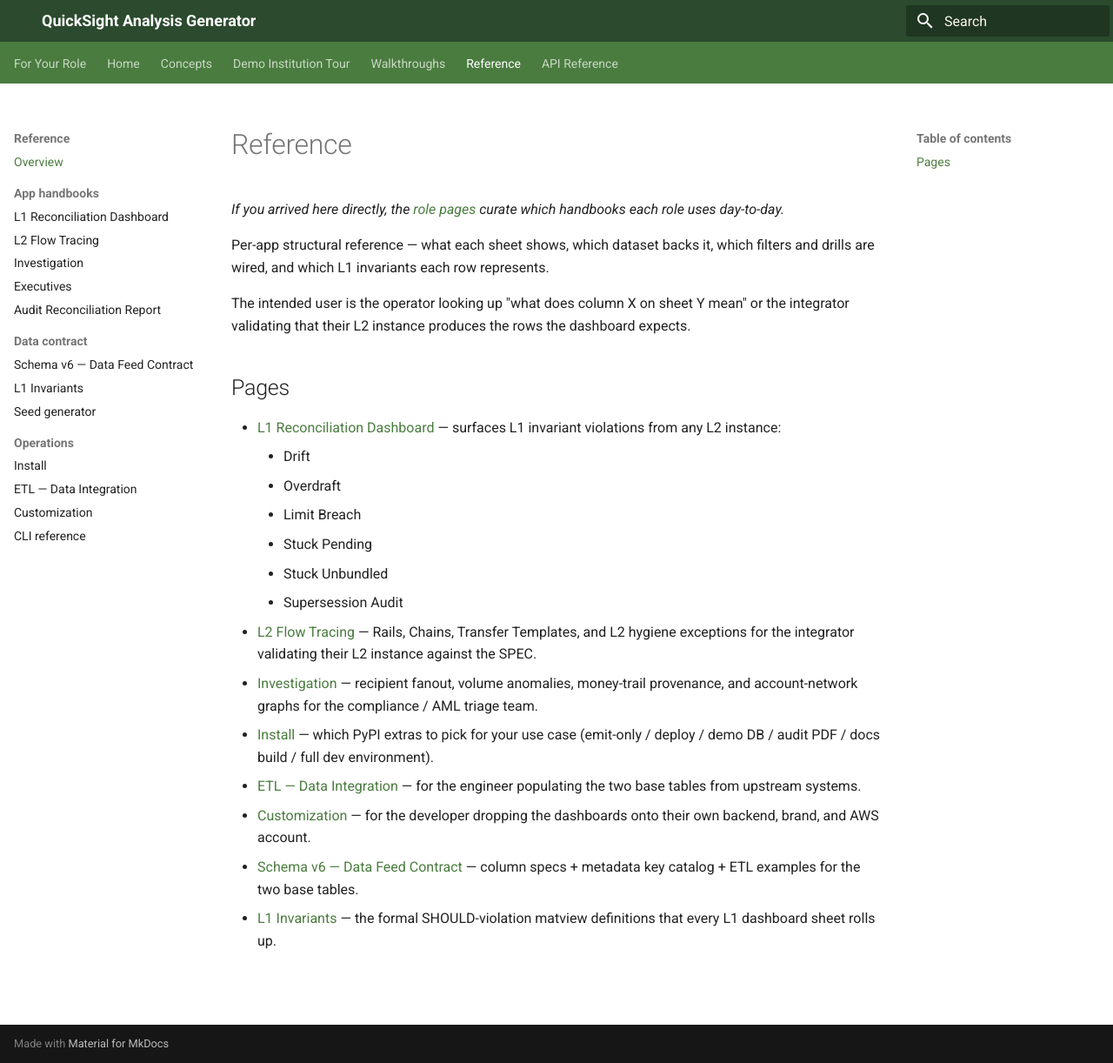
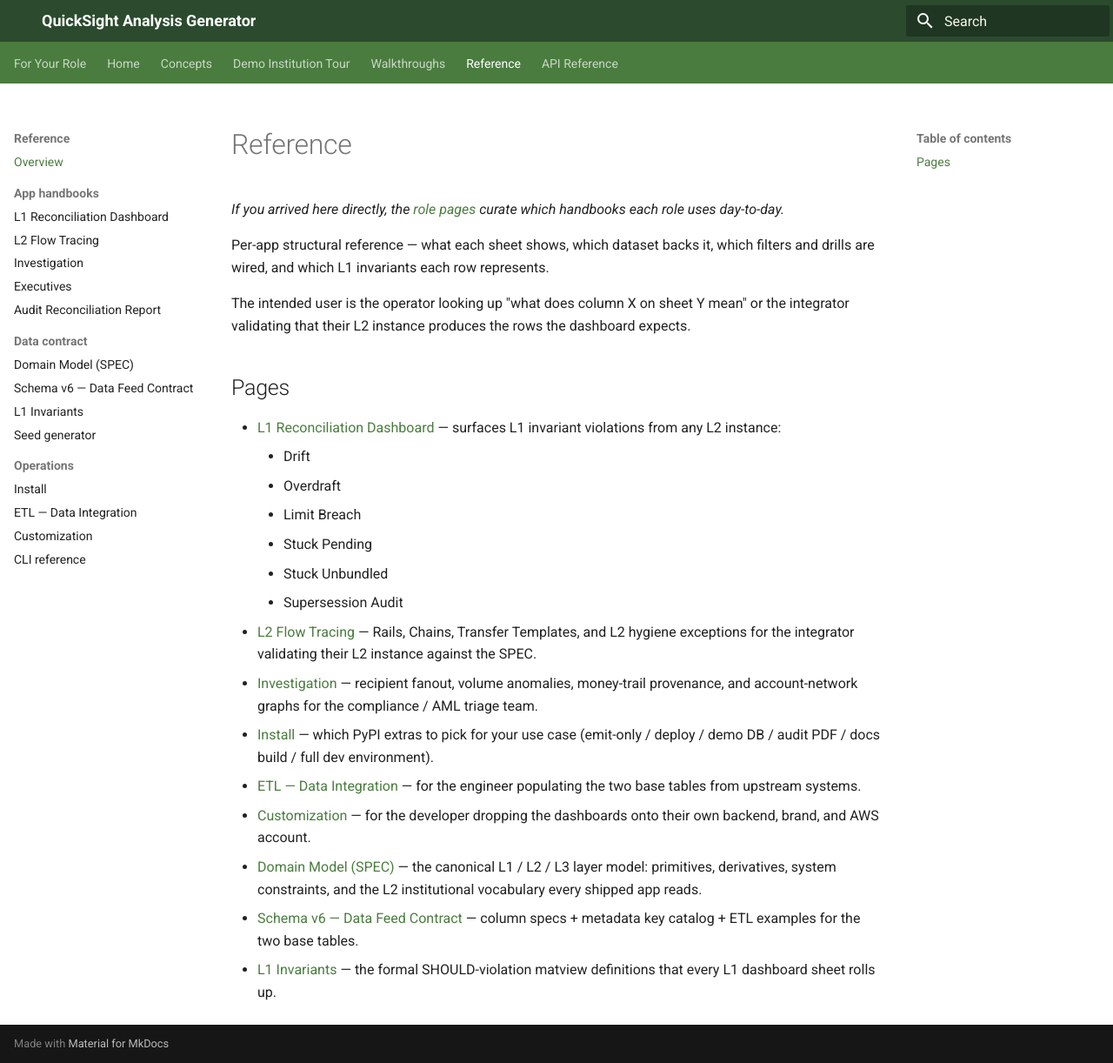
Before and after one commit to chotchki/Quicksight-Generator, an MkDocs documentation site: the page built from src/quicksight_gen/docs/reference/index.md, in a window 1280 px wide and 1222 px high. Shown: the whole window at 87% size. Built offline with MkDocs 1.6.1 and Material for MkDocs 9.7.7, drawn with Linux system fonts in a browser that asks for light colours.

Commit message:
docs: lift SPEC.md into Reference > Data contract
Move the canonical L1 / L2 / L3 domain model spec from the repo
root into the docs tree so it ships with the package + renders
on the published site alongside Schema_v6 and L1_Invariants
(the existing Data contract section).

Triggered by a real consumer reading the published site and not
finding the SPEC anywhere — the "what is L1 vs L2?" entrypoint
was effectively repo-only.

No content changes. Verified mkdocs build --strict passes;
content uses Unicode math operators (∈ ⊇ ¬ ≠ ≤) and a mix of
fenced YAML code blocks + unfenced type-signature blocks, all
of which mkdocs-material renders cleanly. Multiple H1s per page
matches the sibling Schema_v6.md / L1_Invariants.md convention.

Co-Authored-By: Claude Opus 4.7 (1M context) <noreply@anthropic.com>

```diff
--- a/mkdocs.yml
+++ b/mkdocs.yml
@@ -132,6 +132,7 @@ nav:
       - Executives: handbook/executives.md
       - Audit Reconciliation Report: handbook/audit.md
     - Data contract:
+      - Domain Model (SPEC): SPEC.md
       - Schema v6 — Data Feed Contract: Schema_v6.md
       - L1 Invariants: L1_Invariants.md
       - Seed generator: handbook/seed-generator.md
--- a/src/quicksight_gen/docs/reference/index.md
+++ b/src/quicksight_gen/docs/reference/index.md
@@ -35,6 +35,9 @@ produces the rows the dashboard expects.
 - [Customization](../handbook/customization.md) — for the developer
   dropping the dashboards onto their own backend, brand, and AWS
   account.
+- [Domain Model (SPEC)](../SPEC.md) — the canonical L1 / L2 / L3
+  layer model: primitives, derivatives, system constraints, and the
+  L2 institutional vocabulary every shipped app reads.
 - [Schema v6 — Data Feed Contract](../Schema_v6.md) — column specs +
   metadata key catalog + ETL examples for the two base tables.
 - [L1 Invariants](../L1_Invariants.md) — the formal SHOULD-violation
```
Also changed, not shown: src/quicksight_gen/docs/SPEC.md (renamed from SPEC.md).
